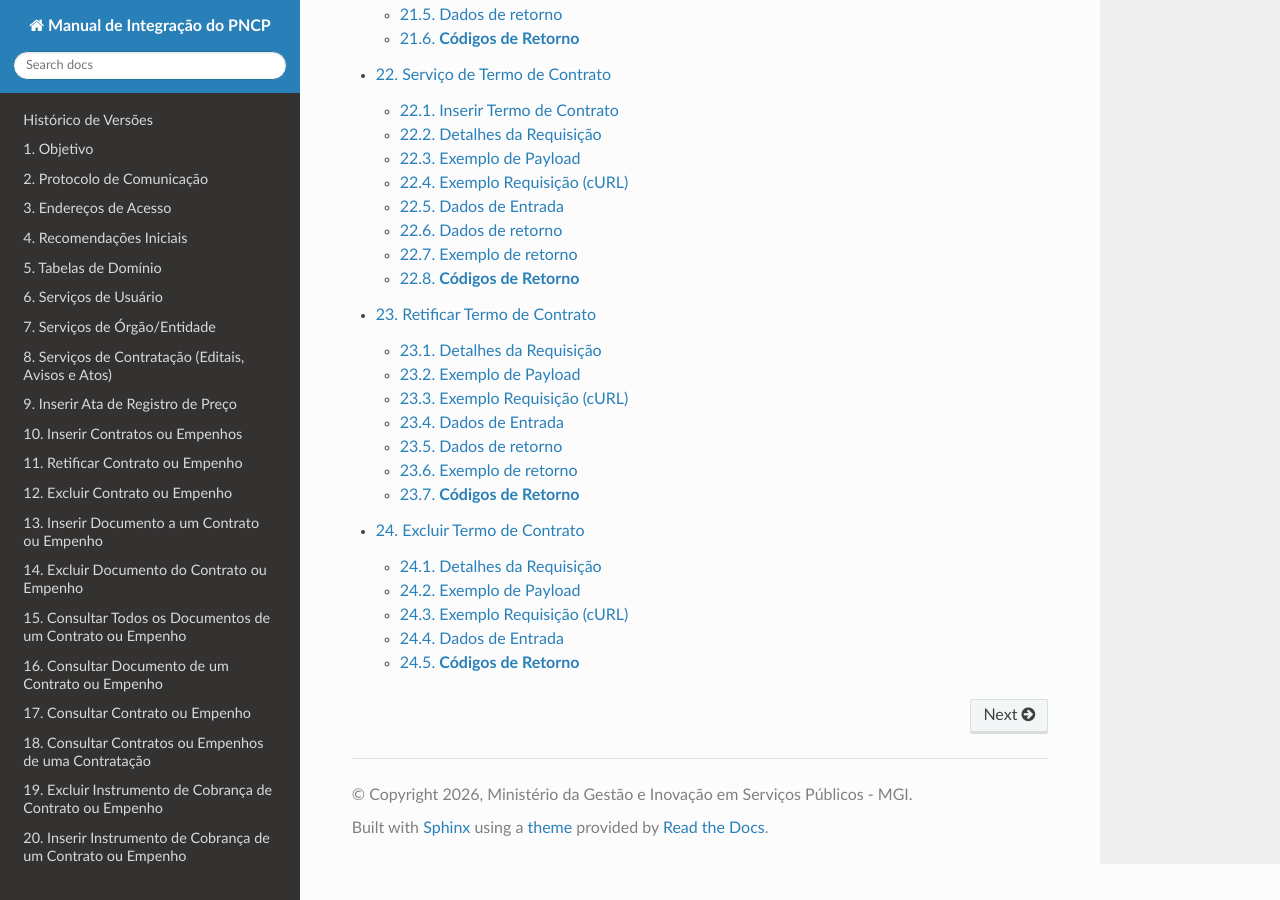
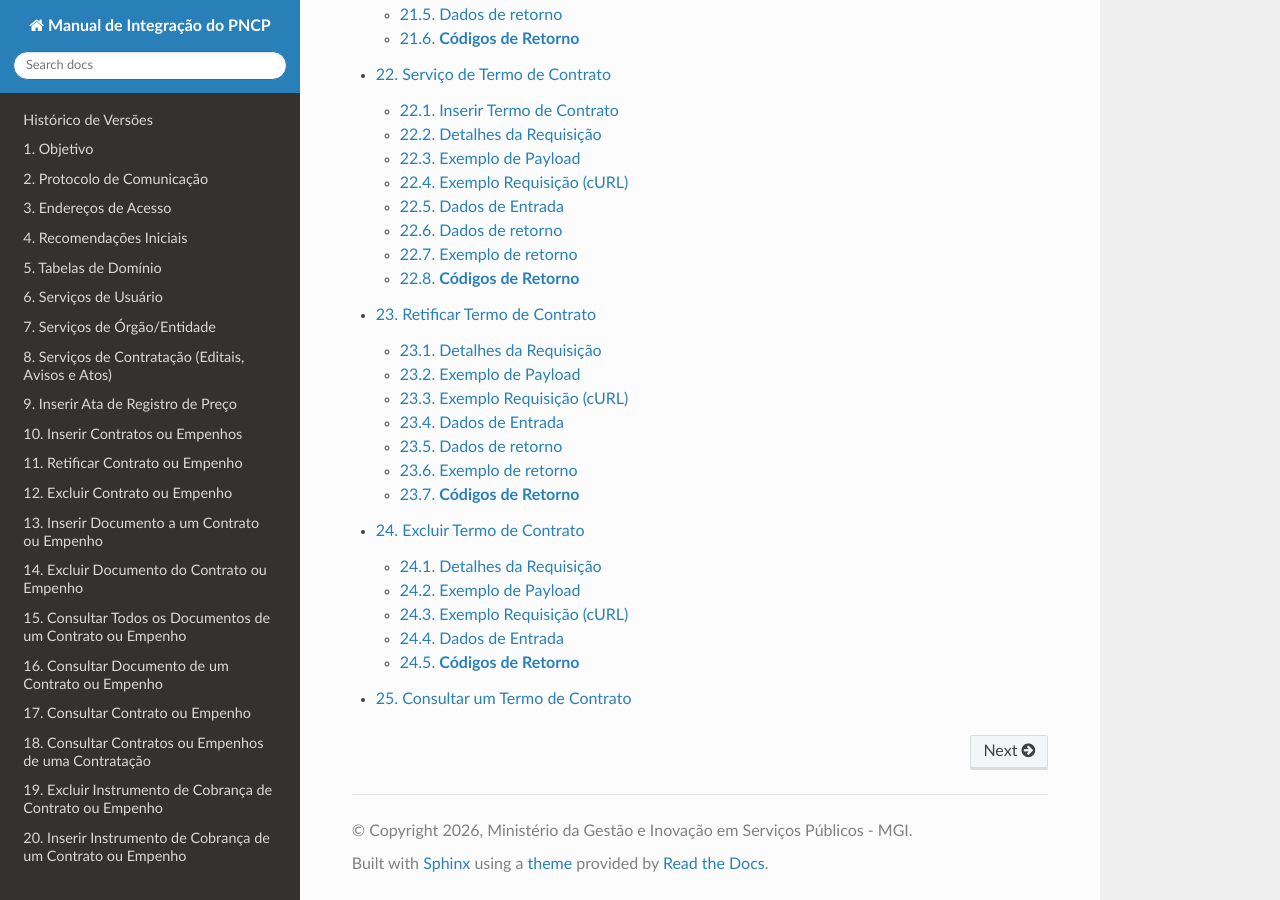
Before and after one commit to carlosmgi/Manual-de-Integracao-do-PNCP, a Sphinx documentation site: the page built from docs/source/index.rst, in a window 1280 px wide and 900 px high, scrolled down 13439 px. Built offline with Sphinx 7.4.7 and the Read the Docs theme 3.1.0, drawn with Linux system fonts in a browser that asks for light colours; pages that are not in the unit, such as notebooks, are missing from menus.

Commit message:
Update index.rst

```diff
--- a/docs/source/index.rst
+++ b/docs/source/index.rst
@@ -43,3 +43,4 @@ Sumário
    Serviço de Termo de Contrato
    Retificar Termo de Contrato
    Excluir Termo de Contrato
+   Consultar um Termo de Contrato
```
